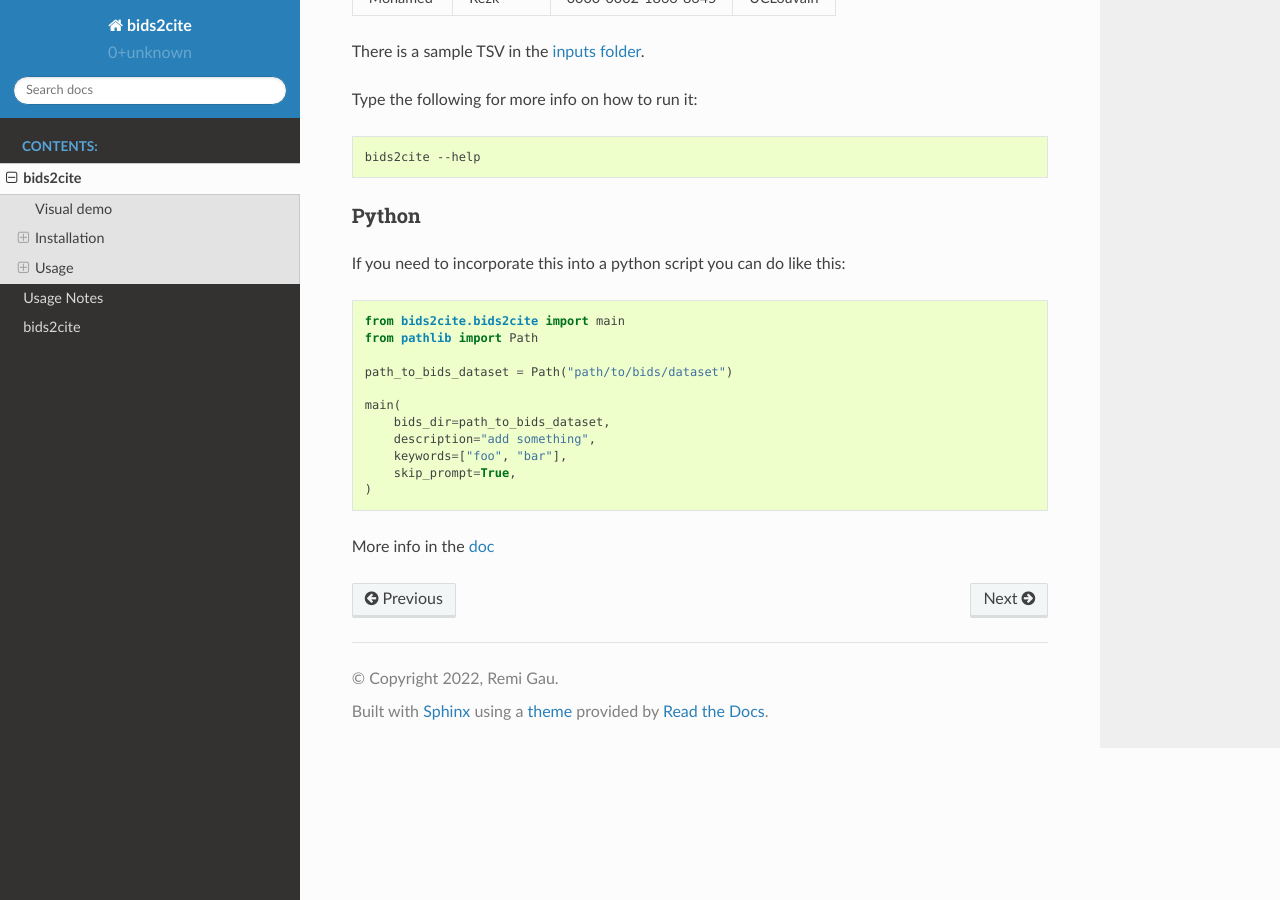
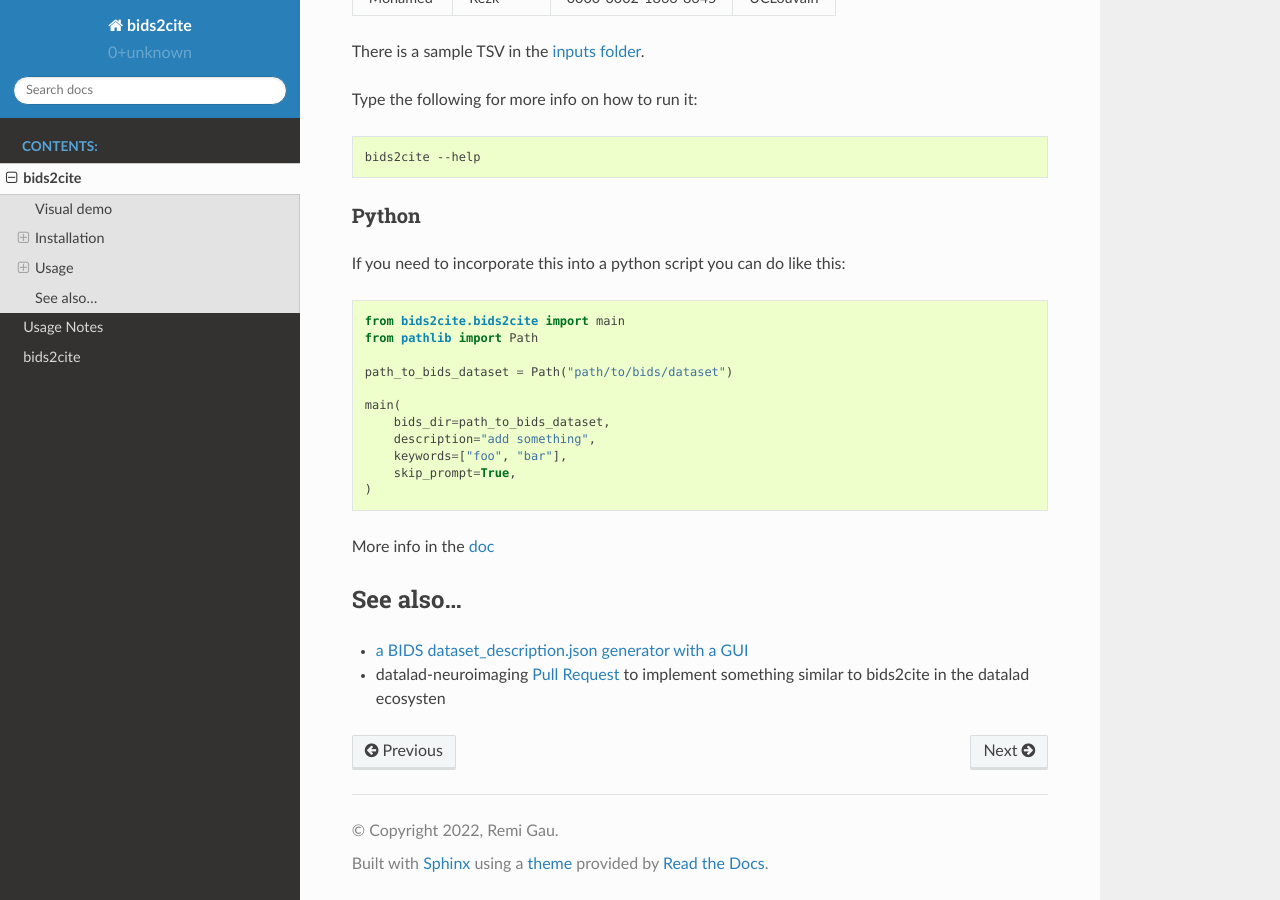
Before and after one commit to Remi-Gau/bids2cite, a Sphinx documentation site: the page built from docs/source/general.md, in a window 1280 px wide and 900 px high, scrolled down 2044 px. Built offline with Sphinx 7.4.7 and the Read the Docs theme 2.0.0, drawn with Linux system fonts in a browser that asks for light colours.

Commit message:
add links

```diff
--- a/docs/source/general.md
+++ b/docs/source/general.md
@@ -113,3 +113,10 @@ main(
 
 More info in the
 [doc](https://bids2cite.readthedocs.io/en/latest/bids2cite.html#bids2cite.bids2cite.main)
+
+## See also...
+
+- [a BIDS dataset_description.json generator with a GUI](https://github.com/tolik-g/BIDS_GUI_dataset_description)
+- datalad-neuroimaging
+  [Pull Request](https://github.com/bids-standard/bids-specification/issues/901)
+  to implement something similar to bids2cite in the datalad ecosysten
```
Also changed, not shown: README.md (+7 -0 lines).
